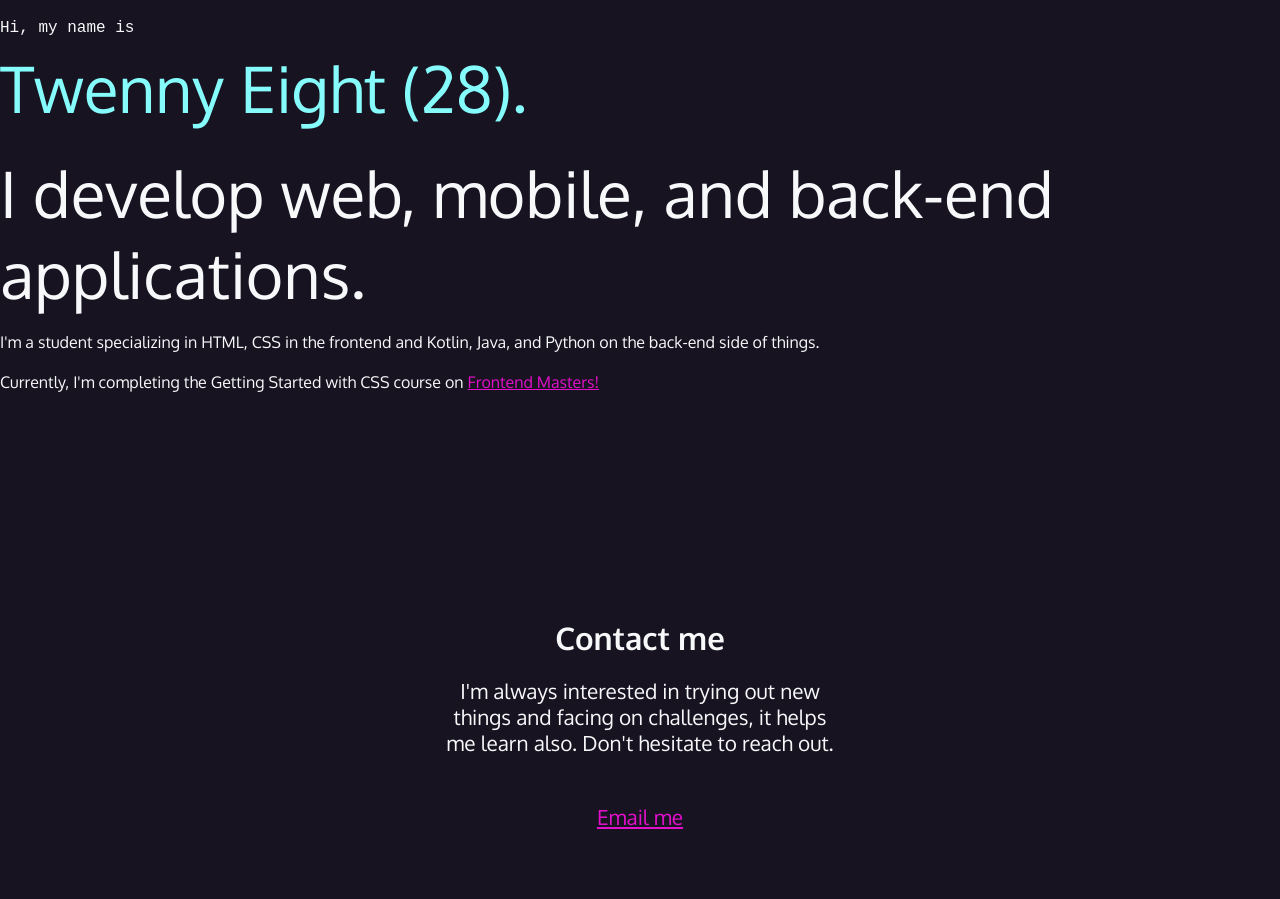
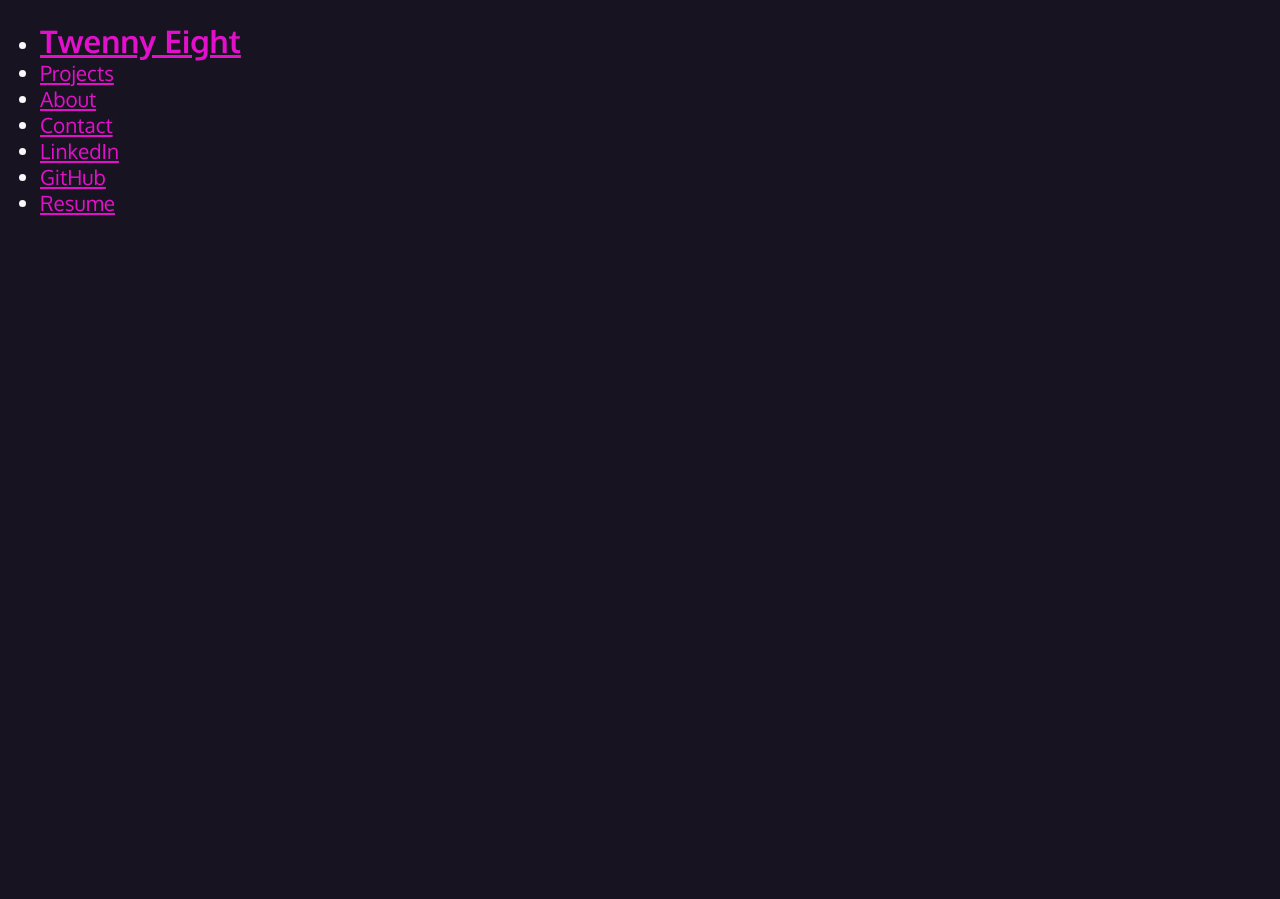
Before and after one commit to ritzvincentculanag/fem-portfolio-website, a plain HTML site: page index.html in a window 1280 px wide. After the commit the page ends 800 px from the top, so only its background shows below. Drawn offline with Linux system fonts and the light colour scheme; a web font is replaced by a local one.

Commit message:
add markup for navbar

```diff
--- a/index.html
+++ b/index.html
@@ -14,27 +14,20 @@
     />
   </head>
   <body>
-    <section id="intro">
-      <p class="name">Hi, my name is <span>Twenny Eight (28).</span></p>
-      <h2>I develop web, mobile, and back-end applications.</h2>
-      <p>
-        I'm a student specializing in HTML, CSS in the frontend and Kotlin,
-        Java, and Python on the back-end side of things.
-      </p>
-      <p>
-        Currently, I'm completing the Getting Started with CSS course on
-        <a href="" target="_blank">Frontend Masters!</a>
-      </p>
-    </section>
-
-    <!-- Contacts -->
-    <section id="contacts">
-      <h2>Contact me</h2>
-      <p>
-        I'm always interested in trying out new things and facing on challenges,
-        it helps me learn also. Don't hesitate to reach out.
-      </p>
-      <p><a href="">Email me</a></p>
-    </section>
+    <nav>
+      <ul>
+        <li>
+          <h1><a href="#">Twenny Eight</a></h1>
+        </li>
+        <li><a href="#projects">Projects</a></li>
+        <li><a href="about.html">About</a></li>
+        <li><a href="#contact">Contact</a></li>
+        <li><a href="#">LinkedIn</a></li>
+        <li>
+          <a href="https://github.com/twennyeight" target="_blank">GitHub</a>
+        </li>
+        <li><a href="#">Resume</a></li>
+      </ul>
+    </nav>
   </body>
 </html>
```
